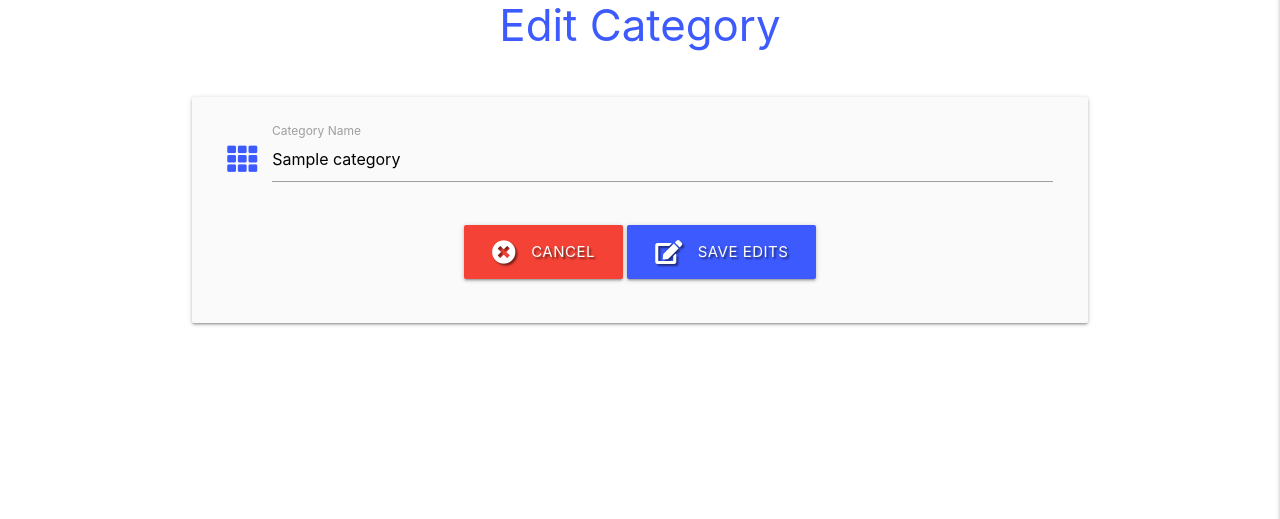
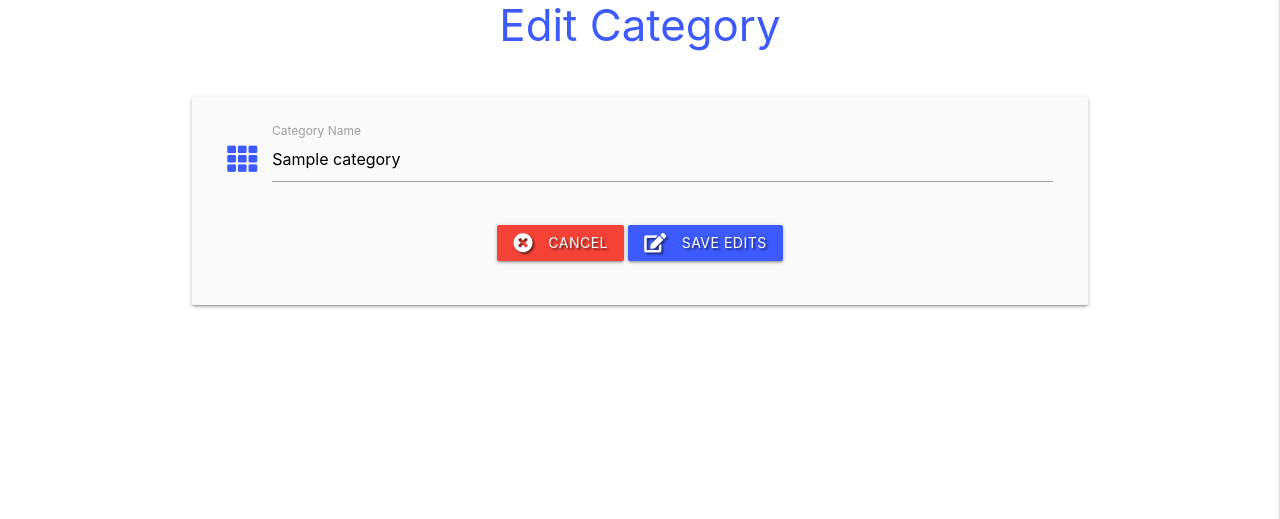
Before and after one commit to effiemanyos/ms3-pmresources, a Flask app: template templates/edit_category.html in a window 1280 px wide. Shown: the part 114-633 px from the top of the page. Run offline with Flask 2, Linux system fonts and the light colour scheme; the template is opened without the code that fills it: most values are stand-ins (such as "Sample title", 1, 10 or a date in 2020); some libraries are stand-ins or nearby versions.

Commit message:
Reduce the size of all cta buttons to btn not large

```diff
--- a/templates/add_category.html
+++ b/templates/add_category.html
@@ -19,7 +19,7 @@
             <!-- Submit Button -->
             <div class="row">
                 <div class="col s12 center-align">
-                    <button type="submit" class="btn-large white-text indigo accent-3 text-shadow">
+                    <button type="submit" class="btn white-text indigo accent-3 text-shadow">
                         Add Category <i class="fas fa-plus-square left"></i>
                     </button>
                 </div>
--- a/templates/add_resource.html
+++ b/templates/add_resource.html
@@ -123,7 +123,7 @@
                 <!-- Submit Button -->
                 <div class="row">
                     <div class="col s12 center-align">
-                        <button type="submit" class="btn-large white-text indigo accent-3 text-shadow">
+                        <button type="submit" class="btn white-text indigo accent-3 text-shadow">
                             Add Resource <i class="fas fa-plus-square left"></i>
                         </button>
                     </div>
--- a/templates/categories.html
+++ b/templates/categories.html
@@ -9,7 +9,7 @@
         <!-- Add Category Button -->
         <div class="row">
             <div class="col s12 center-align">
-                <a href="{{ url_for('add_category') }}" class="btn-large indigo accent-3 text-shadow">
+                <a href="{{ url_for('add_category') }}" class="btn indigo accent-3 text-shadow">
                     Add Category <i class="fas fa-plus-square left"></i>
                 </a>
             </div>
--- a/templates/edit_category.html
+++ b/templates/edit_category.html
@@ -19,10 +19,10 @@
                 <!-- Submit Button -->
                 <div class="row">
                     <div class="col s12 center-align">
-                        <a href="{{ url_for('get_categories') }}" class="btn-large red text-shadow">
+                        <a href="{{ url_for('get_categories') }}" class="btn red text-shadow">
                             Cancel <i class="fas fa-times-circle left"></i>
                         </a>
-                        <button type="submit" class="btn-large white-text indigo accent-3 text-shadow">
+                        <button type="submit" class="btn white-text indigo accent-3 text-shadow">
                             Save Edits <i class="fas fa-edit left"></i>
                         </button>
                     </div>
--- a/templates/edit_resource.html
+++ b/templates/edit_resource.html
@@ -136,11 +136,11 @@
                 <div class="row">
                     <div class="col s12 center-align">
                         <!-- Cancel Edits Button -->
-                        <a href="{{ url_for('get_resources') }}" class="btn-large red text-shadow">
+                        <a href="{{ url_for('get_resources') }}" class="btn red text-shadow">
                             Cancel <i class="fas fa-times-circle left"></i>
                         </a>
                         <!-- Save Edits Button -->
-                        <button type="submit" class="btn-large white-text indigo accent-3 text-shadow">
+                        <button type="submit" class="btn white-text indigo accent-3 text-shadow">
                             Save Edits <i class="fas fa-edit left"></i>
                         </button>
                     </div>
```
